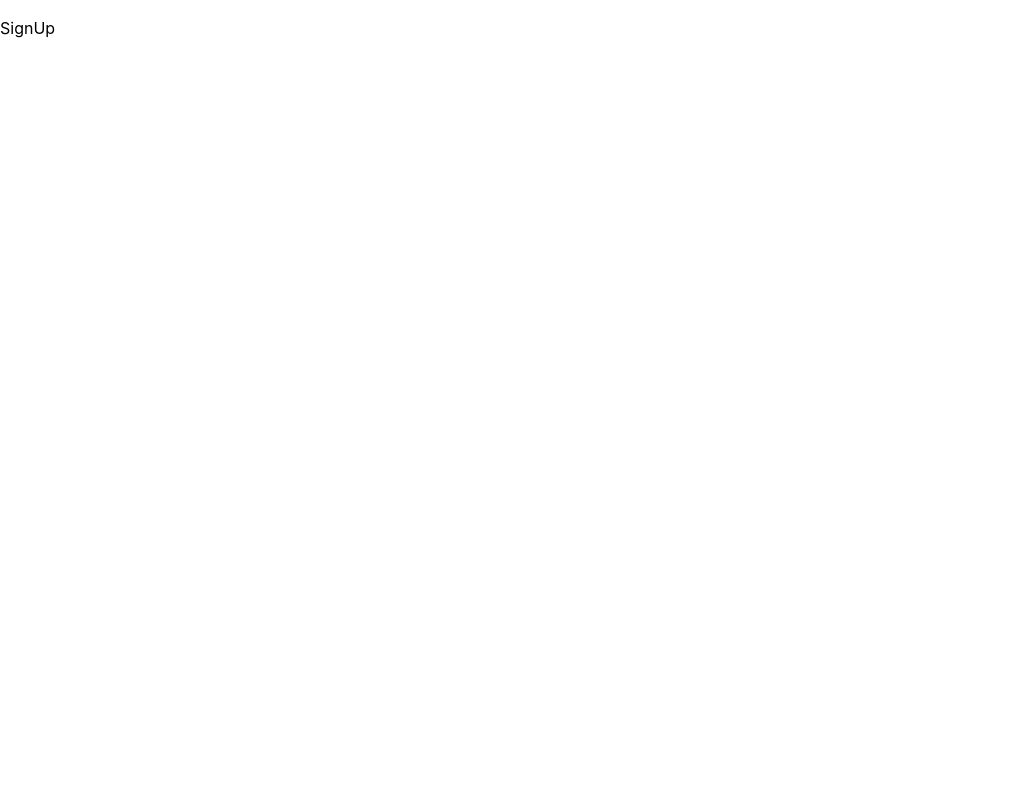
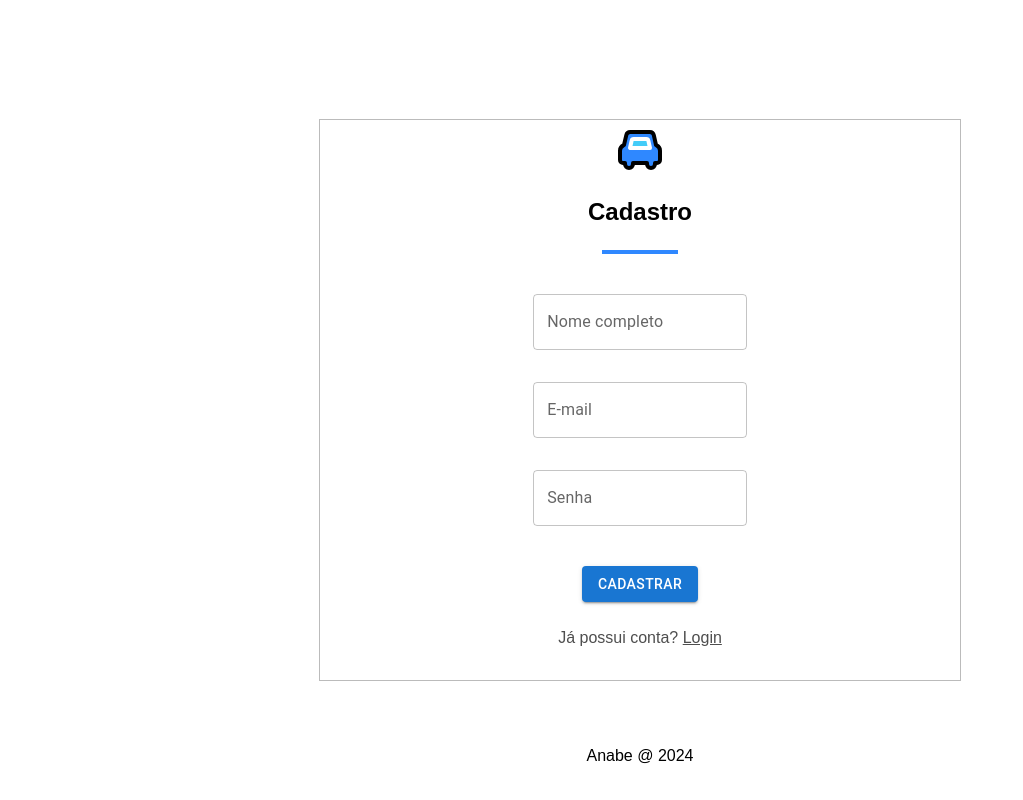
Before and after one commit to anabmartins/tech-challange-fullstack, a React (Vite) app in the folder frontend/: page /signup in a window 1280 px wide. Shown: the whole page, without its empty margins (0-1023 px from the left). Built offline with nearby package versions, Linux system fonts and the light colour scheme.

Commit message:
feat: login and signup screens

```diff
--- a/frontend/package.json
+++ b/frontend/package.json
@@ -15,7 +15,8 @@
     "@mui/material": "^5.15.7",
     "react": "^18.2.0",
     "react-dom": "^18.2.0",
-    "react-router-dom": "^6.21.3"
+    "react-router-dom": "^6.21.3",
+    "redux-form": "^8.3.10"
   },
   "devDependencies": {
     "@types/react": "^18.2.43",
--- /dev/null
+++ b/frontend/src/components/footer.tsx
@@ -0,0 +1,13 @@
+const Footer = () => {
+  return (
+    <>
+      <div className="footer">
+        <span>
+          <a href="https://www.linkedin.com/in/anabe-sc/">Anabe</a> @ 2024
+        </span>
+      </div>
+    </>
+  );
+};
+
+export default Footer;
--- a/frontend/src/index.css
+++ b/frontend/src/index.css
@@ -1,12 +1,12 @@
 :root {
-  font-family: Inter, system-ui, Avenir, Helvetica, Arial, sans-serif;
+  font-family: Arial, sans-serif;
   line-height: 1.5;
-  font-weight: 400;
 }
 
 a,
 a:hover {
   text-decoration: inherit;
+  color: inherit;
 }
 
 body {
@@ -14,21 +14,78 @@ body {
   padding: 0;
 }
 
-button {
-  border-radius: 8px;
-  border: 1px solid transparent;
-  padding: 0.6em 1.2em;
-  font-size: 1em;
-  font-weight: 500;
-  font-family: inherit;
-  background-color: #1a1a1a;
-  cursor: pointer;
-  transition: border-color 0.25s;
+.main {
+  display: flex;
+  flex-direction: column;
+  align-items: center;
+  justify-content: center;
+  height: 100vh;
+  width: 100%;
 }
-button:hover {
-  border-color: #646cff;
+.login {
+  background-color: #ffffff;
 }
-button:focus,
-button:focus-visible {
-  outline: 4px auto -webkit-focus-ring-color;
+.card {
+  background-color: #ffffff;
+  /* padding: 2rem; */
+  width: 50%;
+  height: 70%;
+  border: solid 1px #bbbbbb;
+  display: flex;
+  flex-direction: column;
+  align-items: center;
+  justify-content: center;
 }
+.form {
+  display: flex;
+  flex-direction: column;
+  align-items: center;
+  justify-content: center;
+}
+.inputs {
+  display: flex;
+  flex-direction: column;
+  align-items: flex-start;
+  justify-content: center;
+  gap: 1rem;
+  margin: 2rem 0rem;
+}
+.btn-login {
+  margin: 2rem 0rem;
+}
+.footer {
+  width: 100%;
+  padding: 2rem 0rem;
+  display: flex;
+  flex-direction: column;
+  align-items: center;
+  justify-content: center;
+  position: absolute;
+  bottom: 0;
+}
+.span {
+  color: #4e4e4e;
+  font-size: 1rem;
+  margin: 1.5rem 0rem;
+}
+.span a {
+  text-decoration: underline;
+}
+
+.line {
+  width: 12%;
+  height: 4px;
+  background-color: #2f88ff;
+}
+
+@media screen and (max-width: 650px) {
+  .card {
+    width: 70%;
+  }
+  .line {
+    width: 20%;
+  }
+  .span {
+    font-size: .8rem;
+  }
+}
--- a/frontend/src/screens/SignIn/index.tsx
+++ b/frontend/src/screens/SignIn/index.tsx
@@ -1,9 +1,60 @@
+import { NavLink } from "react-router-dom";
+import Footer from "../../components/footer";
+import Button from "@mui/material/Button";
+import Box from "@mui/material/Box";
+import TextField from "@mui/material/TextField";
+
 const SignIn = () => {
   return (
     <>
-    <p>SignIn</p>
+      <section className="main login">
+        <div className="card">
+          <img src="/icon-park_car.svg" alt="car" className="img-icon"/>
+          <h1 className="title">Login</h1>
+          <span className="line"></span>
+          <form action="" className="form">
+            <div className="inputs">
+              <Box
+                component="form"
+                sx={{
+                  "& > :not(style)": { m: 1, width: "24ch" },
+                }}
+                noValidate
+                autoComplete="off"
+              >
+                <TextField
+                  id="outlined-basic"
+                  label="E-mail"
+                  variant="outlined"
+                />
+              </Box>
+              <Box
+                component="form"
+                sx={{
+                  "& > :not(style)": { m: 1, width: "24ch" },
+                }}
+                noValidate
+                autoComplete="off"
+              >
+                <TextField
+                  id="outlined-basic"
+                  label="Senha"
+                  variant="outlined"
+                />
+              </Box>
+            </div>
+            <Button variant="contained" className="btn-login">
+              Entrar
+            </Button>
+            <span className="span">
+              Não possui conta? <NavLink to="/signup">Cadastre-se</NavLink>
+            </span>
+          </form>
+        </div>
+        <Footer />
+      </section>
     </>
-  )
-}
+  );
+};
 
 export default SignIn;
--- a/frontend/src/screens/SignUp/index.tsx
+++ b/frontend/src/screens/SignUp/index.tsx
@@ -1,9 +1,74 @@
+import { NavLink } from "react-router-dom";
+import Footer from "../../components/footer";
+import Button from "@mui/material/Button";
+import Box from "@mui/material/Box";
+import TextField from "@mui/material/TextField";
+
 const SignUp = () => {
   return (
     <>
-    <p>SignUp</p>
+      <section className="main login">
+        <div className="card">
+          <img src="/icon-park_car.svg" alt="car" className="img-icon" />
+          <h1 className="title">Cadastro</h1>
+          <span className="line"></span>
+          <form action="" className="form">
+            <div className="inputs">
+              <Box
+                component="form"
+                sx={{
+                  "& > :not(style)": { m: 1, width: "24ch" },
+                }}
+                noValidate
+                autoComplete="off"
+              >
+                <TextField
+                  id="outlined-basic"
+                  label="Nome completo"
+                  variant="outlined"
+                />
+              </Box>
+              <Box
+                component="form"
+                sx={{
+                  "& > :not(style)": { m: 1, width: "24ch" },
+                }}
+                noValidate
+                autoComplete="off"
+              >
+                <TextField
+                  id="outlined-basic"
+                  label="E-mail"
+                  variant="outlined"
+                />
+              </Box>
+              <Box
+                component="form"
+                sx={{
+                  "& > :not(style)": { m: 1, width: "24ch" },
+                }}
+                noValidate
+                autoComplete="off"
+              >
+                <TextField
+                  id="outlined-basic"
+                  label="Senha"
+                  variant="outlined"
+                />
+              </Box>
+            </div>
+            <Button variant="contained" className="btn-login">
+              Cadastrar
+            </Button>
+            <span className="span">
+              Já possui conta? <NavLink to="/">Login</NavLink>
+            </span>
+          </form>
+        </div>
+        <Footer />
+      </section>
     </>
-  )
-}
+  );
+};
 
 export default SignUp;
```
Also changed, not shown: frontend/src/components/reduxForm.jsx (added, +89 -0 lines), 1 other file (tests, documents, lock files or other folders).
